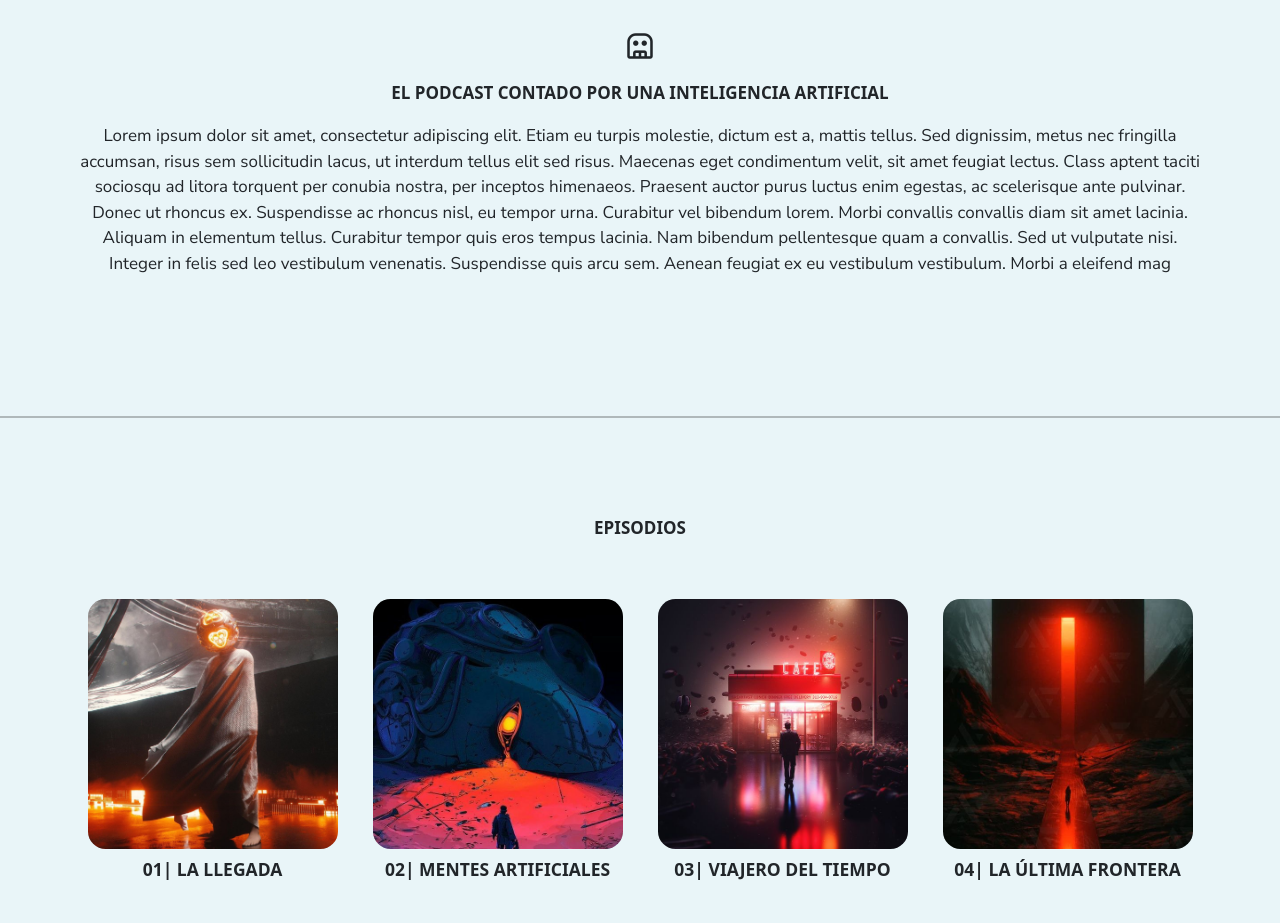
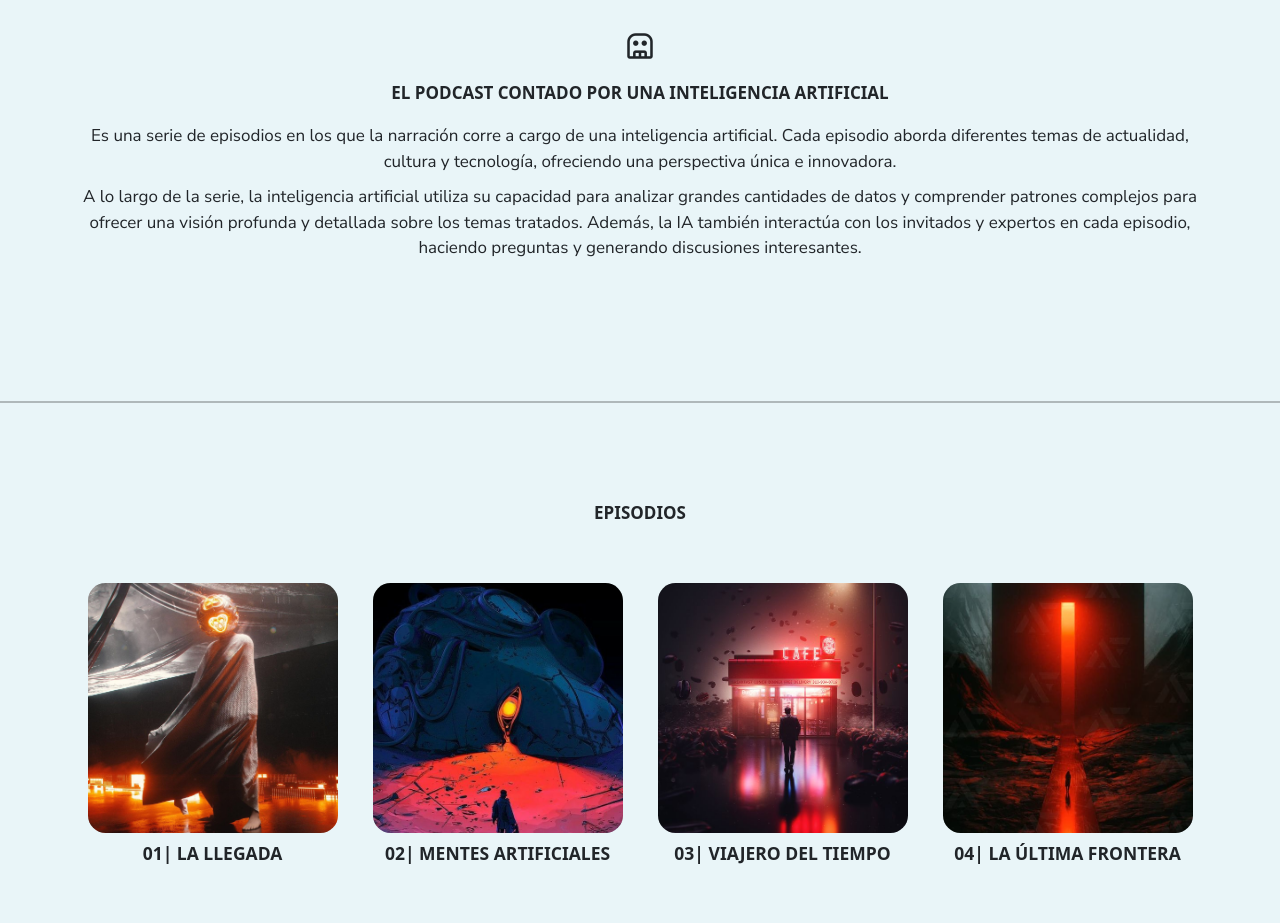
Before and after one commit to Pablo-f42/coder_act_3, a website: page index.html in a window 1280 px wide. Shown: the part 900-1823 px from the top of the page. Drawn offline with nearby package versions, Linux system fonts and the light colour scheme.

Commit message:
agrego el texto real y se elimino el lorem ipsum

```diff
--- a/index.html
+++ b/index.html
@@ -100,8 +100,10 @@
                 </h3>
 
                 <p>
-                    Lorem ipsum dolor sit amet, consectetur adipiscing elit. Etiam eu turpis molestie, dictum est a, mattis tellus. Sed dignissim, metus nec fringilla accumsan, risus sem sollicitudin lacus, ut interdum tellus elit sed risus. Maecenas eget condimentum velit, sit amet feugiat lectus. Class aptent taciti sociosqu ad litora torquent per conubia nostra, per inceptos himenaeos. Praesent auctor purus luctus enim egestas, ac scelerisque ante pulvinar. Donec ut rhoncus ex. Suspendisse ac rhoncus nisl, eu tempor urna. Curabitur vel bibendum lorem. Morbi convallis convallis diam sit amet lacinia. Aliquam in elementum tellus.
-              Curabitur tempor quis eros tempus lacinia. Nam bibendum pellentesque quam a convallis. Sed ut vulputate nisi. Integer in felis sed leo vestibulum venenatis. Suspendisse quis arcu sem. Aenean feugiat ex eu vestibulum vestibulum. Morbi a eleifend mag
+                    Es una serie de episodios en los que la narración corre a cargo de una inteligencia artificial. Cada episodio aborda diferentes temas de actualidad, cultura y tecnología, ofreciendo una perspectiva única e innovadora.
+                </p>
+                <p>
+                    A lo largo de la serie, la inteligencia artificial utiliza su capacidad para analizar grandes cantidades de datos y comprender patrones complejos para ofrecer una visión profunda y detallada sobre los temas tratados. Además, la IA también interactúa con los invitados y expertos en cada episodio, haciendo preguntas y generando discusiones interesantes.
                 </p>
 
             </div>
```
